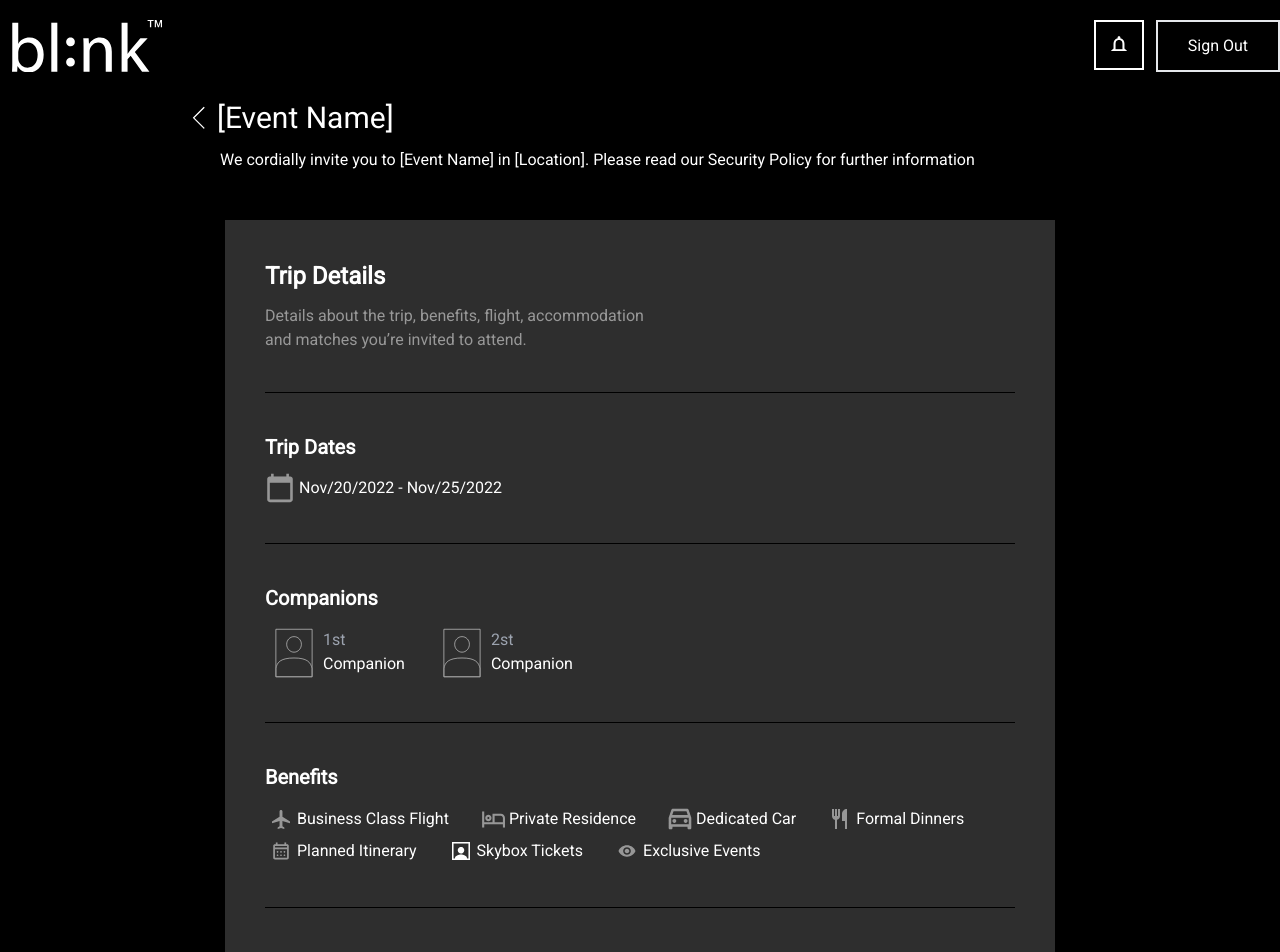
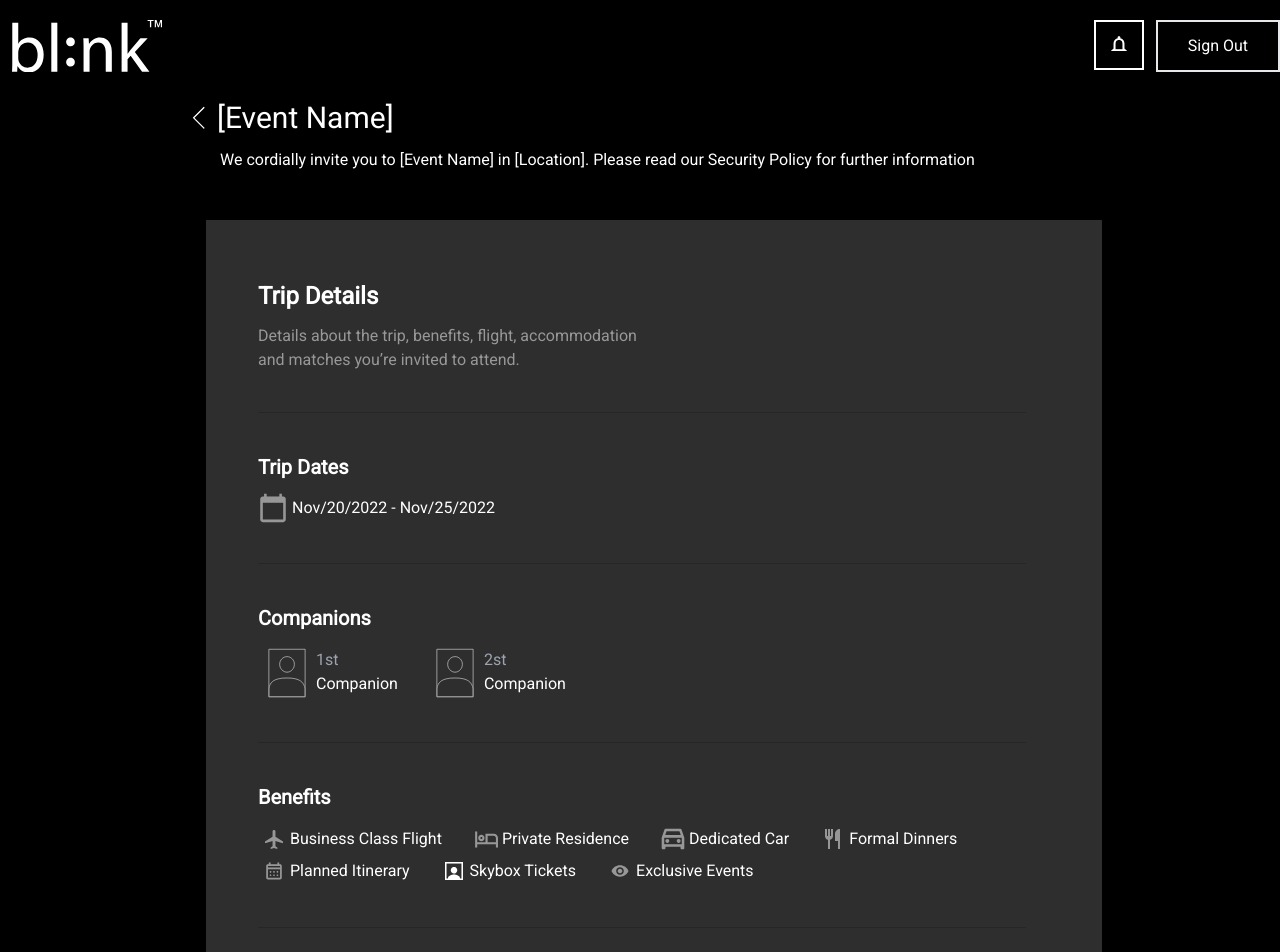
Before and after one commit to kareemegy/blink, a React (Vite) app: page /event in a window 1280 px wide. Shown: the top 952 px of the page. Built offline with nearby package versions, Linux system fonts and the light colour scheme.

Commit message:
fix layout container

```diff
--- a/src/pages/Event/Event.tsx
+++ b/src/pages/Event/Event.tsx
@@ -16,6 +16,7 @@ import { useEffect, useRef, useState } from "react";
 import PageHeader from "../../components/PageHeader";
 import Modal from "../../components/Modal";
 import Button from "../../components/Button";
+
 const EventPage = () => {
   const navigate = useNavigate();
   const [showModal, setShowModal] = useState(false);
@@ -38,17 +39,17 @@ const EventPage = () => {
           { hidden: showModal }
         )}
       >
-        <div className="container mx-auto grid grid-cols-1 justify-items-center gap-y-5">
+        <div className="container mx-auto grid grid-cols-1 justify-items-center gap-y-5 xl:max-w-[1280px]">
           <PageHeader title={title} subtitle={subtitle} />
-          <div className=" mt-7 bg-EventBg w-full  md:max-w-[830px]  mx-5 p-10">
+          <div className=" mt-7 bg-Gray900 md:bg-EventBg p-5 md:px-[52px] md:py-[60px] w-[100%] md:w-[70%] md:ml-7">
             <TripDetails />
-            <hr className="my-10 border-b-1  max-w-3xl border-black" />
+            <hr className="my-10 border-b-1  max-w-3xl border-Gray50  md:border-Primary700" />
             <TripDates />
-            <hr className="my-10 border-b-1  max-w-3xl border-black" />
+            <hr className="my-10 border-b-1  max-w-3xl border-Gray50 md:border-Primary700" />
             <Companions />
-            <hr className="my-10 border-b-1  max-w-3xl border-black" />
+            <hr className="my-10 border-b-1  max-w-3xl border-Gray50 md:border-Primary700" />
             <Benefits />
-            <hr className="my-10 border-b-1  max-w-3xl border-black" />
+            <hr className="my-10 border-b-1  max-w-3xl border-Gray50 md:border-Primary700" />
             <div className="max-sm:flex-col md:flex  p-1">
               <Button
                 className="w-full text-base  lg:text-lg mb-10 md:mb-0 mr-10"
@@ -208,7 +209,7 @@ const RejectModal = ({ showModal, toggleModal }: RejectModalProps) => {
       headerText="We’re sorry to hear that!"
       className="md:w-[530px]"
     >
-      <h3 className=" mb-4 ml-9 md:ml-0 text-DarkestWhite">
+      <h3 className=" mb-4  text-DarkestWhite">
         Let us how we can make it work for you. Share your availability and you
         feedback with the organizers.
       </h3>
--- a/tailwind.config.js
+++ b/tailwind.config.js
@@ -11,9 +11,11 @@ export default {
         Gray50: "#535353",
         Gray300: "#989898",
         Gray200: "#BABABA",
+        Gray900:"#252525",
         DarkestWhite:"#9A9A9A",
         GraySecondary:"#C9C9C9",
         EventBg:"#2E2E2E",
+        Primary700:"#1A1A1A66",
         blinkDashboard: "#1E1E1E",
         blinkbg: "#252525",
         gray400: "#2e2e2e",
```
